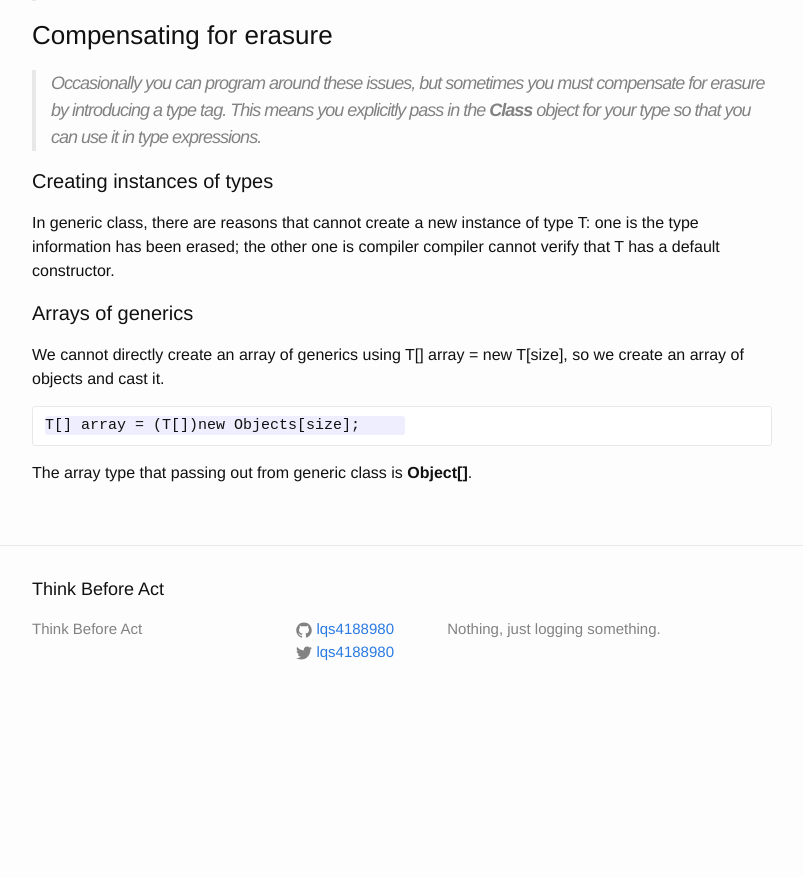
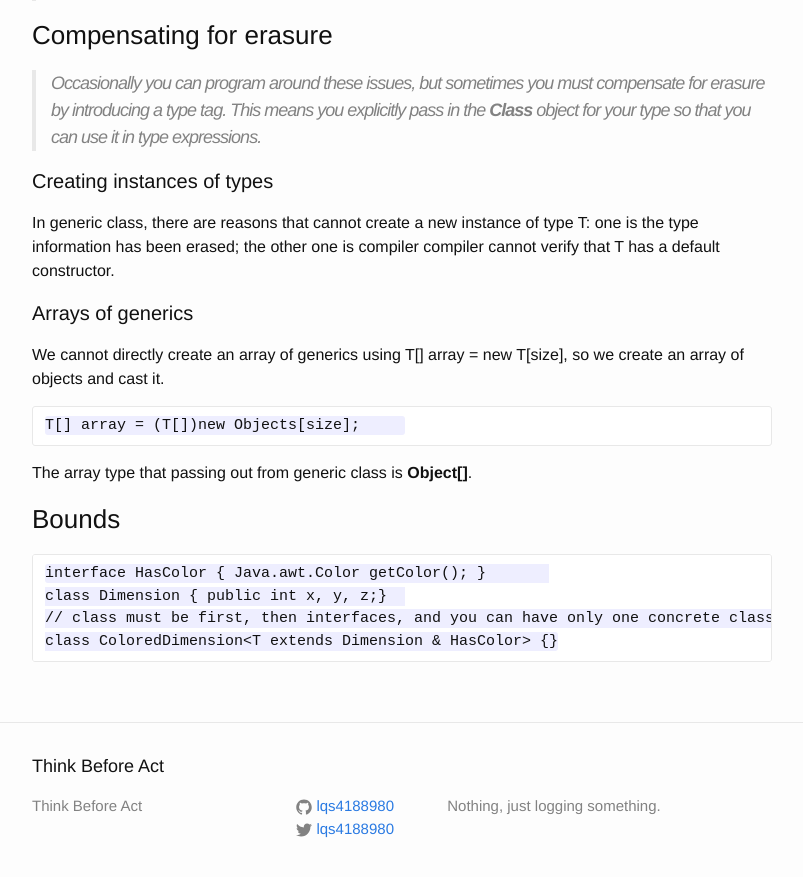
Before and after one commit to lqs4188980/lqs4188980.github.io, a Jekyll site: the page built from _posts/2015-01-16-thinking-in-java-reading-notes.markdown, in a window 1280 px wide and 900 px high, scrolled down 35719 px. Shown: the top 877 px of the window, without its empty margins (238-1041 px from the left). Built offline with Jekyll 4.4.1, drawn with Linux system fonts in a browser that asks for light colours; before the commit the page ends 36442 px from its top, so only the background shows below that.

Commit message:
Update Post

```diff
--- a/_posts/2015-01-11-leetcode-summary.markdown
+++ b/_posts/2015-01-11-leetcode-summary.markdown
@@ -304,6 +304,12 @@ Merge Two Sorted Lists
 
 + Abstraction: Merge step in MergeSort
 
+Repeated DNA Sequences
+
++ Abstraction: Search, caching, hash.
++ Basically, we should count how many appearance for each substring at length 10 in the whole string. However, we will count many strings again and again, so we need a set to store all the substring that has been searched. Then, what we care about is the substring that appear more than once, so we do not need to count how many appearance for each substring, we use another set to store all the substrings that appear twice. If it in the set that appear once but not in the set that appear twice, then add it to the result.
+	We need utilize hash to compress substring into an integer. For DNA sequences, there are four units: A,C,G,T, which can fit into 00, 01, 10, 11. So we shift left an integer and do OR operation with the corresponding value of the unit, then we can get a hash value for a substring of length 10.
+
 
 <hr />
 
--- a/_posts/2015-01-16-thinking-in-java-reading-notes.markdown
+++ b/_posts/2015-01-16-thinking-in-java-reading-notes.markdown
@@ -1286,3 +1286,10 @@ We cannot directly create an array of generics using T[] array = new T[size], so
 	T[] array = (T[])new Objects[size];
 
 The array type that passing out from generic class is **Object[]**.
+
+### Bounds
+
+	interface HasColor { Java.awt.Color getColor(); }
+	class Dimension { public int x, y, z;}
+	// class must be first, then interfaces, and you can have only one concrete class but multiple interfaces
+	class ColoredDimension<T extends Dimension & HasColor> {}
```
